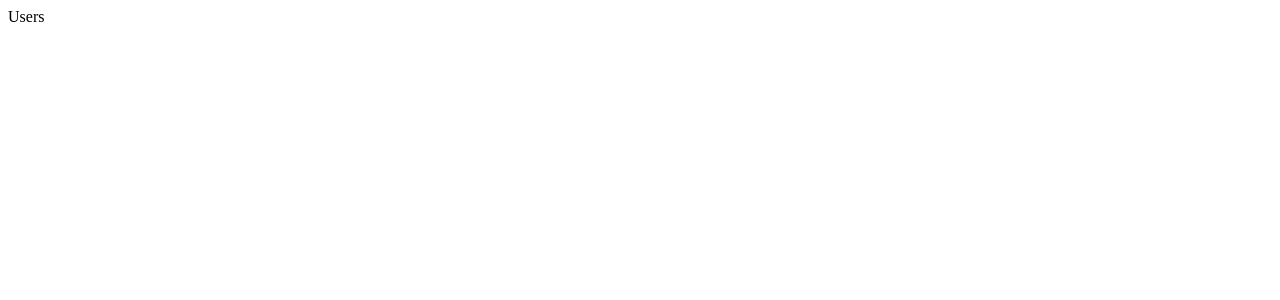
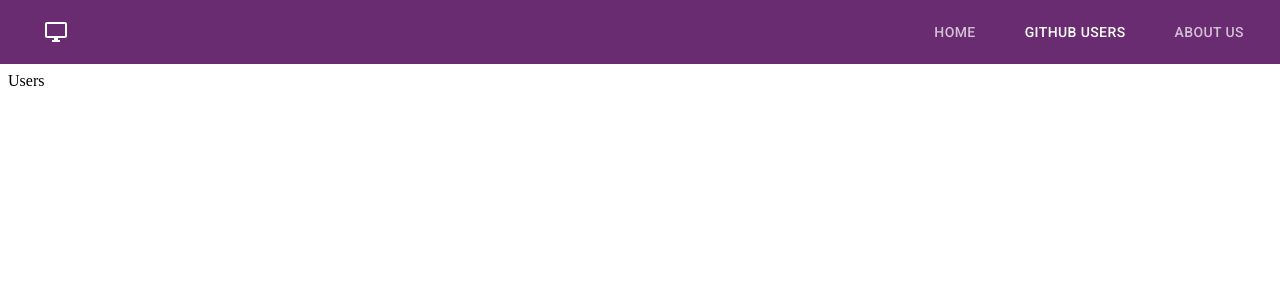
Before and after one commit to bagasys/fp-sanbercode-reactjs, a React (Create React App) app: page /users in a window 1280 px wide. Shown: the top 300 px of the page. Built offline with nearby package versions, Linux system fonts and the light colour scheme.

Commit message:
theme and header

```diff
--- a/package.json
+++ b/package.json
@@ -4,6 +4,7 @@
   "private": true,
   "dependencies": {
     "@material-ui/core": "^4.11.0",
+    "@material-ui/icons": "^4.9.1",
     "@testing-library/jest-dom": "^4.2.4",
     "@testing-library/react": "^9.5.0",
     "@testing-library/user-event": "^7.2.1",
--- a/src/App.js
+++ b/src/App.js
@@ -1,22 +1,32 @@
-import React from 'react';
-import { BrowserRouter as Router, Switch, Route } from 'react-router-dom'
-import GithubState from './context/github/GithubState'
-import AlertState from './context/alert/AlertState'
+import React from "react";
+import { BrowserRouter as Router, Switch, Route } from "react-router-dom";
+import { ThemeProvider } from "@material-ui/core/styles";
+import GithubState from "./context/github/GithubState";
+import AlertState from "./context/alert/AlertState";
+import theme from "./components/ui/Theme";
+import Header from './components/ui/Header'
 function App() {
   return (
+    <ThemeProvider theme={theme}>
     <GithubState>
       <AlertState>
         <Router>
+          <Header/>
           <Switch>
-          <Route exact path="/" component={() => <div>Home</div>}/>
-          <Route exact path="/about" component={() => <div>About</div>}/>
-          <Route exact path="/users" component={() => <div>Users</div>}/>
-          <Route exact path="/users:login" component={() => <div>Detail Users</div>}/>
-          <Route component={() => <div>Not Found</div>}/>
+            <Route exact path="/" component={() => <div>Home</div>} />
+            <Route exact path="/about" component={() => <div>About</div>} />
+            <Route exact path="/users" component={() => <div>Users</div>} />
+            <Route
+              exact
+              path="/users:login"
+              component={() => <div>Detail Users</div>}
+            />
+            <Route component={() => <div>Not Found</div>} />
           </Switch>
         </Router>
       </AlertState>
     </GithubState>
+    </ThemeProvider>
   );
 }
 
--- /dev/null
+++ b/src/components/ui/Header.js
@@ -0,0 +1,123 @@
+import React, { Fragment, useEffect, useState } from "react";
+import AppBar from "@material-ui/core/AppBar";
+import Toolbar from "@material-ui/core/Toolbar";
+import useScrollTrigger from "@material-ui/core/useScrollTrigger";
+import { makeStyles } from "@material-ui/core/styles";
+import Tabs from "@material-ui/core/Tabs";
+import Tab from "@material-ui/core/Tab";
+import Button from "@material-ui/core/Button";
+import { Link } from "react-router-dom";
+import DesktopWindowsIcon from '@material-ui/icons/DesktopWindows';
+
+
+function ElevationScroll(props) {
+  const { children } = props;
+  const trigger = useScrollTrigger({
+    disableHysteresis: true,
+    threshold: 0,
+  });
+
+  return React.cloneElement(children, {
+    elevation: trigger ? 4 : 0,
+  });
+}
+
+const useStyles = makeStyles((theme) => ({
+  toolbarMargin: {
+    ...theme.mixins.toolbar,
+  },
+  logo: {
+    height: "8em",
+  },
+  tabContainer: {
+    marginLeft: "auto",
+  },
+  tab: {
+    ...theme.typography.tab,
+    minWidth: 10,
+    marginLeft: "25px",
+  },
+  button: {
+    ...theme.typography.estimate,
+    borderRadius: "50px",
+    marginLeft: "50px",
+    marginRight: "25px",
+    height: "45px",
+  },
+  logoContainer: {
+    padding: 0,
+    "&:hover": {
+      backgroundColor: "transparent",
+    },
+    color: "white"
+  },
+}));
+
+export default function Header(props) {
+  const classes = useStyles();
+  const [value, setValue] = useState(0);
+
+  const handleChange = (event, newValue) => {
+    setValue(newValue);
+  };
+
+
+  useEffect(() => {
+    if (window.location.pathname === "/" && value !== 0) {
+      setValue(0);
+    } else if (window.location.pathname === "/users" && value !== 1) {
+      setValue(1);
+    } else if (window.location.pathname === "/about" && value !== 2) {
+      setValue(2);
+    }
+  }, [value]);
+
+  return (
+    <Fragment>
+      <ElevationScroll>
+        <AppBar position="fixed" color="primary">
+          <Toolbar>
+            <Button
+              className={classes.logoContainer}
+              disableRipple
+              onClick={() => {
+                setValue(0);
+              }}
+              component={Link}
+              to="/"
+            >
+              <DesktopWindowsIcon/>
+            </Button>
+
+            <Tabs
+              value={value}
+              onChange={handleChange}
+              className={classes.tabContainer}
+              indicatorColor="primary"
+            >
+              <Tab
+                className={classes.tab}
+                component={Link}
+                to="/"
+                label="Home"
+              />
+              <Tab
+                className={classes.tab}
+                component={Link}
+                to="/users"
+                label="Github Users"
+              />
+              <Tab
+                className={classes.tab}
+                component={Link}
+                to="/about"
+                label="About Us"
+              />
+            </Tabs>
+          </Toolbar>
+        </AppBar>
+      </ElevationScroll>
+      <div className={classes.toolbarMargin} />
+    </Fragment>
+  );
+}
--- /dev/null
+++ b/src/components/ui/Theme.js
@@ -0,0 +1,19 @@
+import { createMuiTheme } from '@material-ui/core/styles';
+
+
+const color1 = "#6a2c70"
+const color2 = "#b83b5e"
+const color3 = "#f08a5d"
+const color4 = "#eeecda"
+
+
+export default createMuiTheme({
+  palette: {
+    primary: {
+      main: `${color1}`
+    },
+    secondary: {
+      main: `${color3}`
+    }
+  },
+})
```
Also changed, not shown: 1 other file (tests, documents, lock files or other folders).
